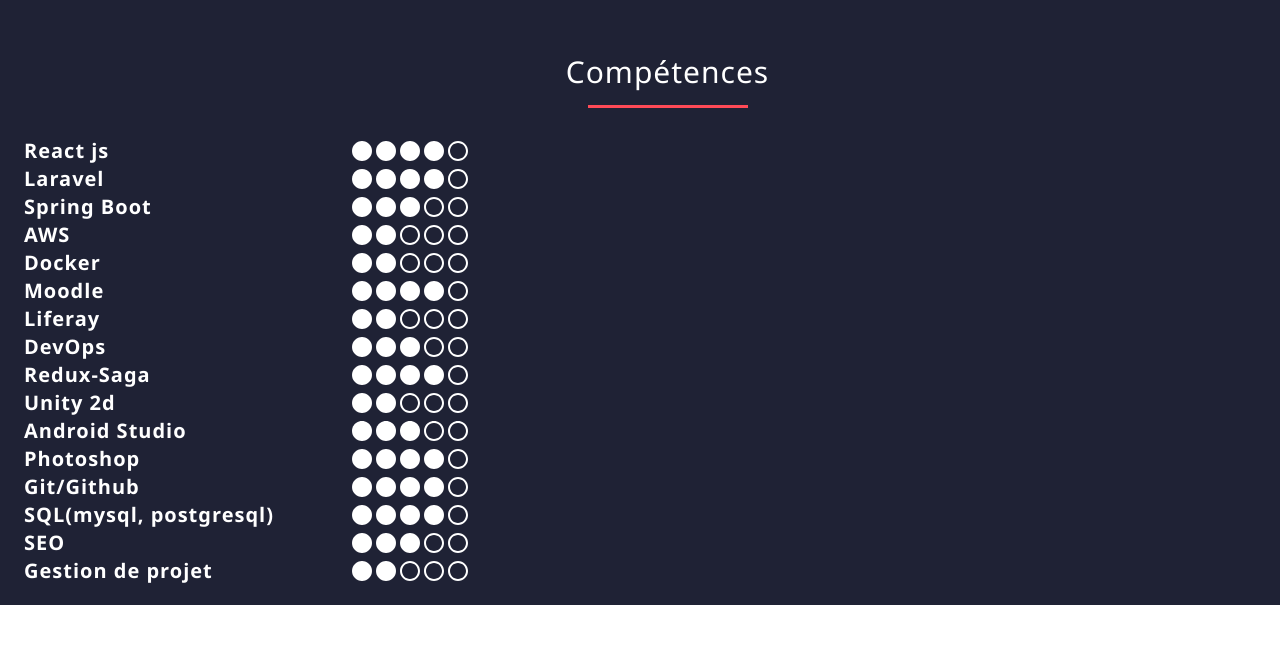
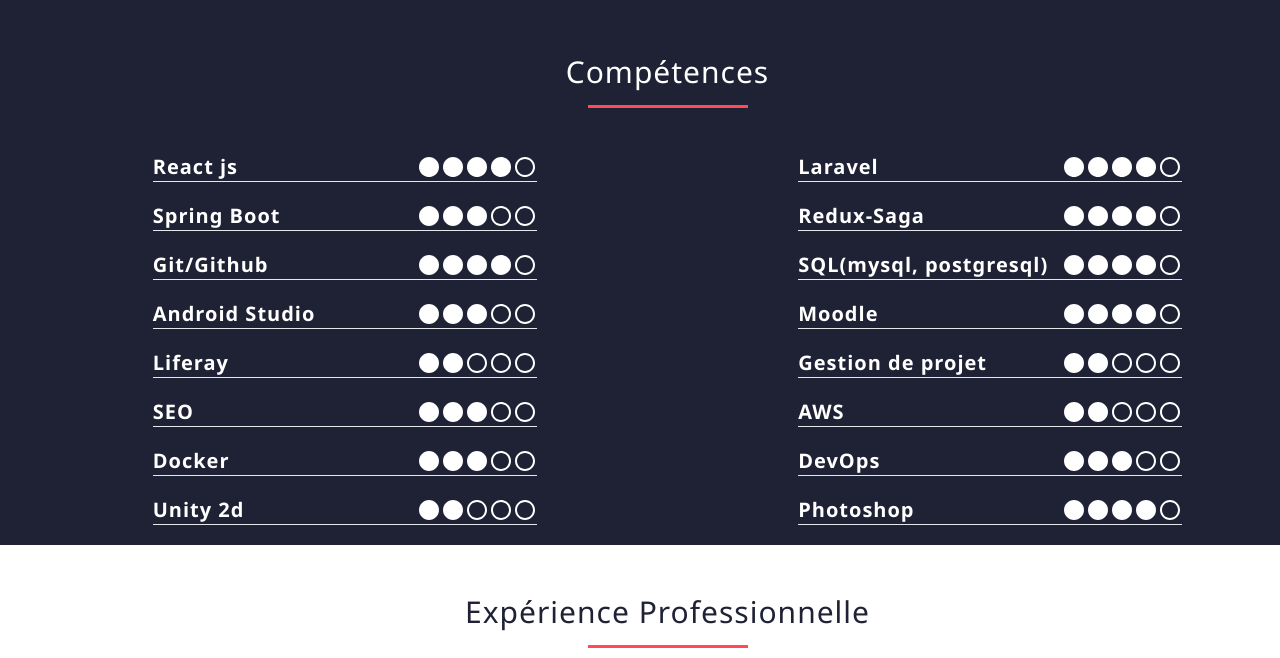
Before and after one commit to rhmx01/portfolio, a React (Create React App) app: page / in a window 1280 px wide. Shown: the part 845-1503 px from the top of the page. Built offline with nearby package versions, Linux system fonts and the light colour scheme.

Commit message:
Skills section

```diff
--- a/src/components/Competances.js
+++ b/src/components/Competances.js
@@ -9,30 +9,30 @@
         {name: "React js", level: 4},
         {name: "Laravel", level: 4},
         {name: "Spring Boot", level: 3},
-        {name: "AWS", level: 2},
-        {name: "Docker", level: 2},
-        {name: "Moodle", level: 4},
-        {name: "Liferay", level: 2},
-        {name: "DevOps", level: 3},
         {name: "Redux-Saga", level: 4},
-        {name: "Unity 2d", level: 2},
-        {name: "Android Studio", level: 3},
-        {name: "Photoshop", level: 4},
         {name: "Git/Github", level: 4},
         {name: "SQL(mysql, postgresql)", level: 4},
+        {name: "Android Studio", level: 3},
+        {name: "Moodle", level: 4},
+
+        {name: "Liferay", level: 2},
+        {name: "Gestion de projet", level: 2},
         {name: "SEO", level: 3},
-        {name: "Gestion de projet", level: 2},
+        {name: "AWS", level: 2},
+        {name: "Docker", level: 3},
+        {name: "DevOps", level: 3},
+        {name: "Unity 2d", level: 2},
+        {name: "Photoshop", level: 4},
     ];
     return (
-        <div className="mt-5 pt-8">
+        <div id="skills" className="mt-5 pt-8">
             <div className=" mt-5 mb-5">
                 <Title title="Compétences" icon={work} color="#fff"/>
             </div>
 
-
-            <div className="">
+            <div className="grid grid-cols-2 gap-1 mx-auto">
                 {skills.map( skill => (
-                    <div className="grid grid-cols-4 gap-4 items-center text-white">
+                    <div className="flex justify-between w-96 items-center text-white border-b mt-4 mx-auto">
                         <h1 className="font-bold text-xl mr-2">{skill.name}</h1>
                         <Rating
                             name="read-only"
```
